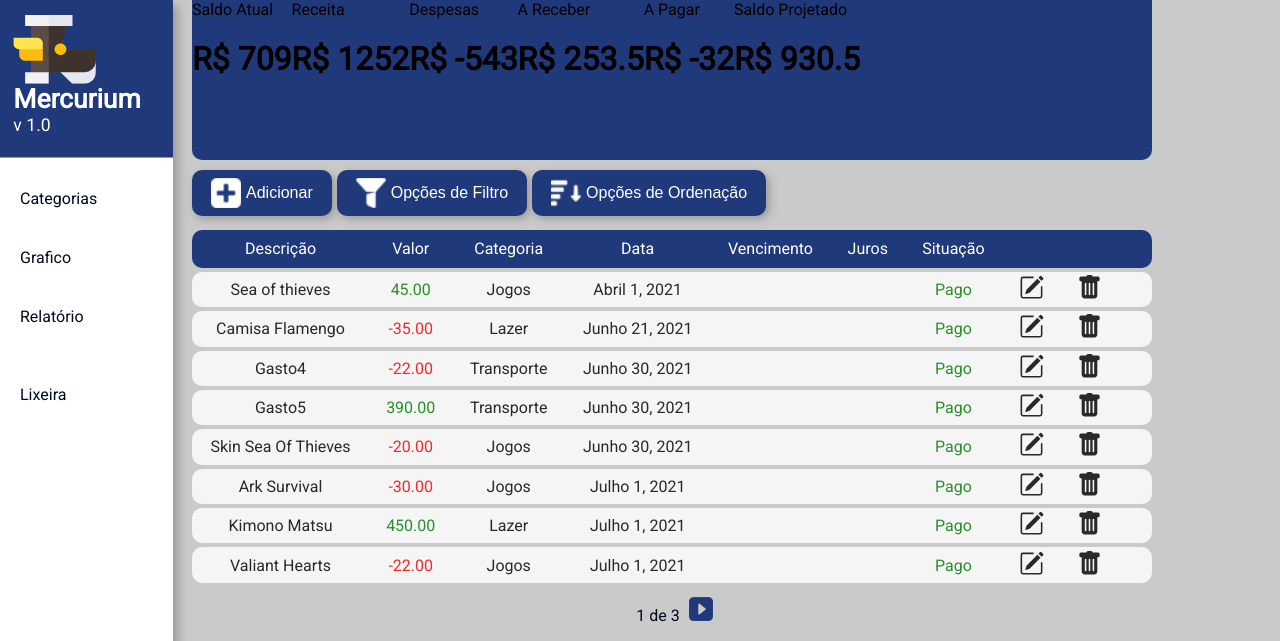
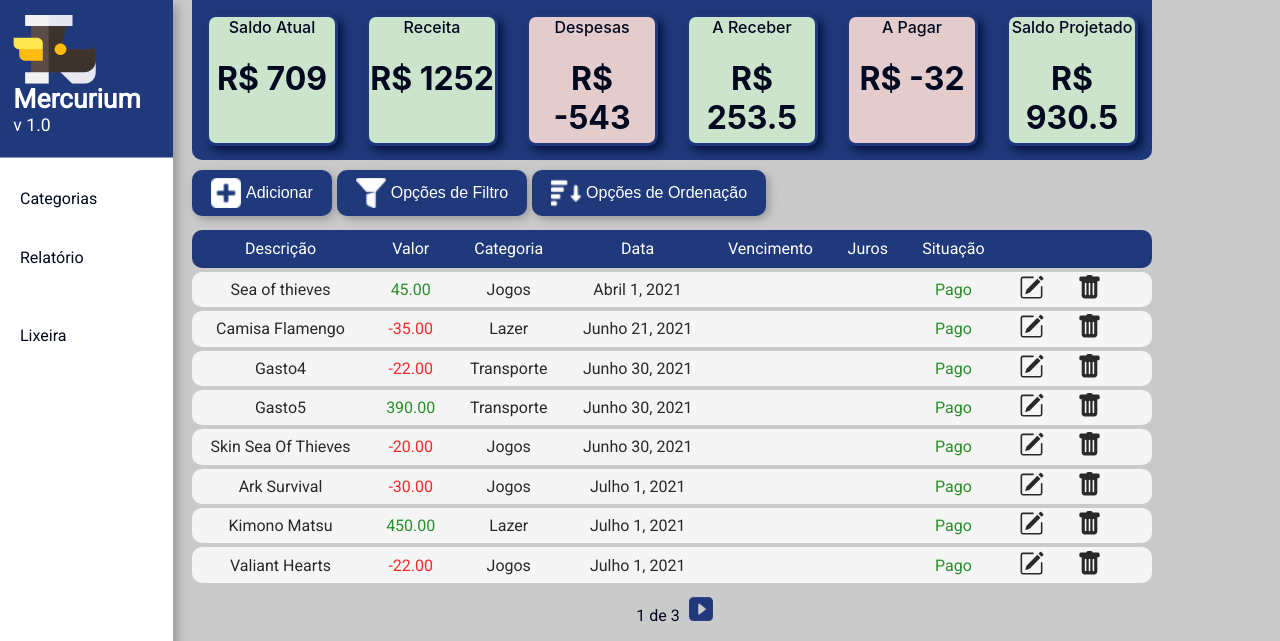
Before and after one commit to Aroldo-Jales/PROJ_1, a Django app: page / in a window 1280 px wide. Shown: the top 641 px of the page. Run offline with Django 3.2, Linux system fonts and the light colour scheme; data comes from the database, SQL or seed files in the repository; some libraries are stand-ins or nearby versions; some web fonts are replaced.

Commit message:
dashboard colors

```diff
--- a/Pmercurium/app_mercurium/templates/list_transactions.html
+++ b/Pmercurium/app_mercurium/templates/list_transactions.html
@@ -11,6 +11,7 @@
     <link rel="preconnect" href="https://fonts.gstatic.com">
     <link href="https://fonts.googleapis.com/css2?family=Baloo+Tammudu+2:wght@600&display=swap" rel="stylesheet">
     <link href="https://fonts.googleapis.com/css2?family=Roboto&display=swap" rel="stylesheet">
+    <script src="https://cdn.jsdelivr.net/npm/chart.js@3.4.1/dist/chart.min.js"></script>
 </head>
 <body>
     <div class="sidebar">
@@ -20,45 +21,52 @@
         </a>
         <br>
         <a href="/categories.html">Categorias</a>
-        <a href="/wallets.html">Grafico</a>
         <a href="#">Relatório</a>
         <br>
         <a href="/trash.html">Lixeira</a>
     </div>
     <div class="dashboard-container">
             {% if balance.value__sum == NULL %}
-                <div class="box-1">Saldo Atual <br> <h1>R$ 0</h1> </div>
+                <div class="box 1">Saldo Atual <br> <h1>R$ 0</h1> </div>
             {% else %}
-                <div class="box-1">Saldo Atual <br> <h1>R$ {{current_balance.value__sum}}</h1> </div>
+                {% if current_balance.value__sum > 0 %}
+                <div class="box 1 box-green">Saldo Atual <br> <h1>R$ {{current_balance.value__sum}}</h1> </div>
+                {% else %}
+                <div class="box 1 box-red">Saldo Atual <br> <h1>R$ {{current_balance.value__sum}}</h1> </div>
+                {% endif %}
             {% endif %}
 
             {% if gain.value__sum == NULL %}
-                <div class="box-2">Receita <br> <h1>R$ 0</h1> </div>
+                <div class="box 2">Receita <br> <h1>R$ 0</h1> </div>
             {% else %}
-                <div class="box-2">Receita <br> <h1>R$ {{gain.value__sum}}</h1> </div>
+                <div class="box 2 box-green">Receita <br> <h1>R$ {{gain.value__sum}}</h1> </div>
             {% endif %}
             {% if expenses.value__sum == NULL %}
-                <div class="box-3">Despesas <p> <h1>R$ 0</h1> </div>
+                <div class="box 3">Despesas <p> <h1>R$ 0</h1> </div>
             {% else %}
-                <div class="box-3">Despesas <p> <h1>R$ {{expenses.value__sum}}</h1> </div>
+                <div class="box 3 box-red">Despesas <p> <h1>R$ {{expenses.value__sum}}</h1> </div>
             {% endif %}
 
             {% if to_gain.value__sum == NULL %}
-                <div class="box-3">A Receber <br> <h1>R$ 0</h1> </div>
+                <div class="box 3">A Receber <br> <h1>R$ 0</h1> </div>
             {% else %}
-                <div class="box-3">A Receber <br> <h1>R$ {{to_gain.value__sum}}</h1> </div>
+                <div class="box 3 box-green">A Receber <br> <h1>R$ {{to_gain.value__sum}}</h1> </div>
             {% endif %}
 
             {% if to_pay.value__sum == NULL %}
-                <div class="box-5">A Pagar <br> <h1>R$ 0</h1> </div>
+                <div class="box 5">A Pagar <br> <h1>R$ 0</h1> </div>
             {% else %}
-                <div class="box-5">A Pagar <br> <h1>R$ {{to_pay.value__sum}}</h1> </div>
+                <div class="box 5 box-red">A Pagar <br> <h1>R$ {{to_pay.value__sum}}</h1> </div>
             {% endif %}
 
             {% if balance.value__sum == NULL %}
-                <div class="box-6">Saldo Projetado <br> <h1>R$ 0</h1> </div>
+                <div class="box 6">Saldo Projetado <br> <h1>R$ 0</h1> </div>
             {% else %}
-                <div class="box-6">Saldo Projetado <br> <h1>R$ {{balance.value__sum}}</h1> </div>
+            {% if current_balance.value__sum > 0 %}
+                <div class="box 6 box-green">Saldo Projetado <br> <h1>R$ {{balance.value__sum}}</h1> </div>
+                {% else %}
+                <div class="box 6 box-red">Saldo Projetado <br> <h1>R$ {{balance.value__sum}}</h1> </div>
+                {% endif %}
             {% endif %}
     </div>
     <div class="content-container">
@@ -220,6 +228,7 @@
                             backgroundColor: [
                                 'rgba(75, 192, 192, 1)',
                                 'rgba(255, 99, 132, 1)',
+
                             ],
                             borderColor: [
                                 '#20397B'
```
